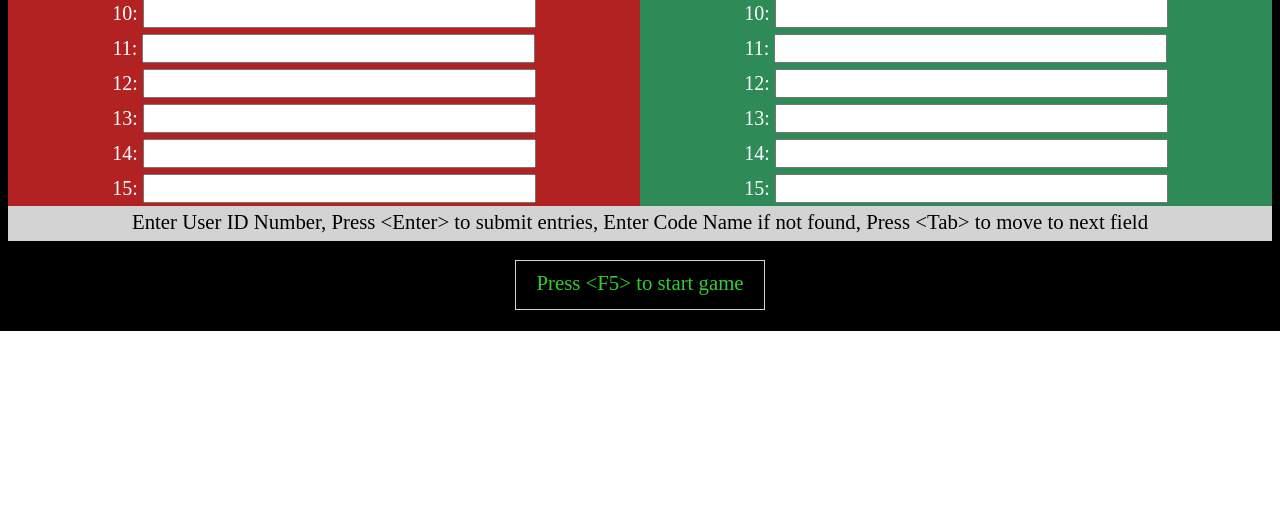
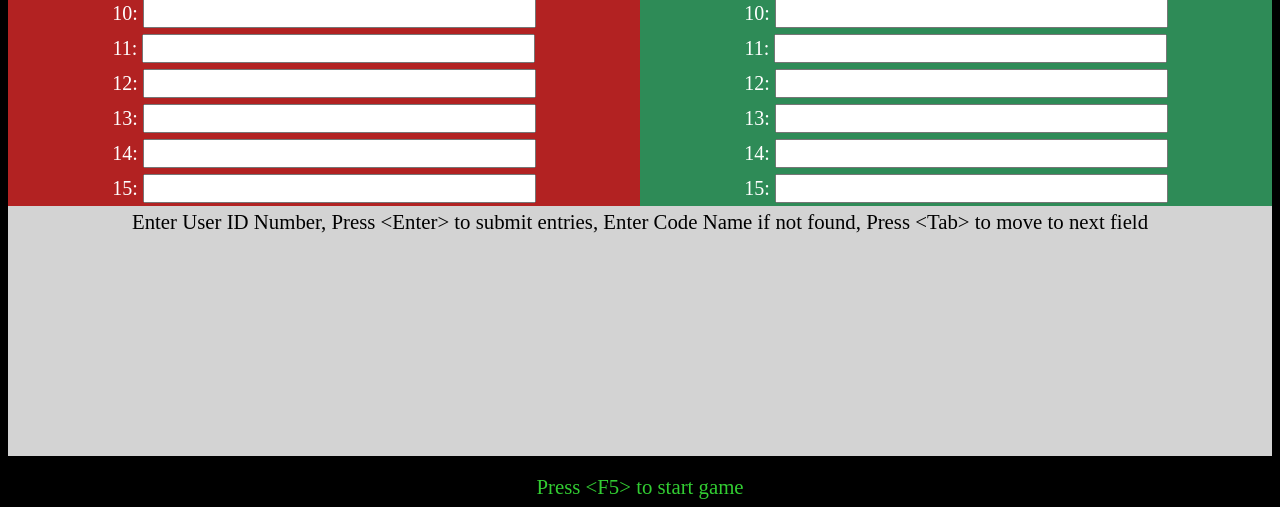
Before and after one commit to mighdz/SoftwareEngineeringTeam5, a Flask app: page /entry_screen in a window 1280 px wide. Shown: the part 469-976 px from the top of the page. Before the commit the page ends 800 px from the top, so only its background shows below. Run offline with Flask 2, Linux system fonts and the light colour scheme; parts of the project's set-up code (start-up, migrations or seed data) failed here and were passed over.

Commit message:
Update EntryScreen.html

```diff
--- a/templates/EntryScreen.html
+++ b/templates/EntryScreen.html
@@ -11,21 +11,21 @@
 
 		.box1 {
 			width: 250px;
-			height: 22px;
+			height: 375px;
 			background: dimgray;
 			padding: 3px;
 		}
-
+/*
 		.box2 {
 			width: 250px;
 			height: 50px;
 			border: 1px solid lightgray;
 			text-align:center;
 			padding: 10px;
-		}
+		} */
 
 		.box3 {
-			height: 35px;
+			height: 250px;
 			text-align:center;
 			background: lightgray;
 			padding: 4px
```
